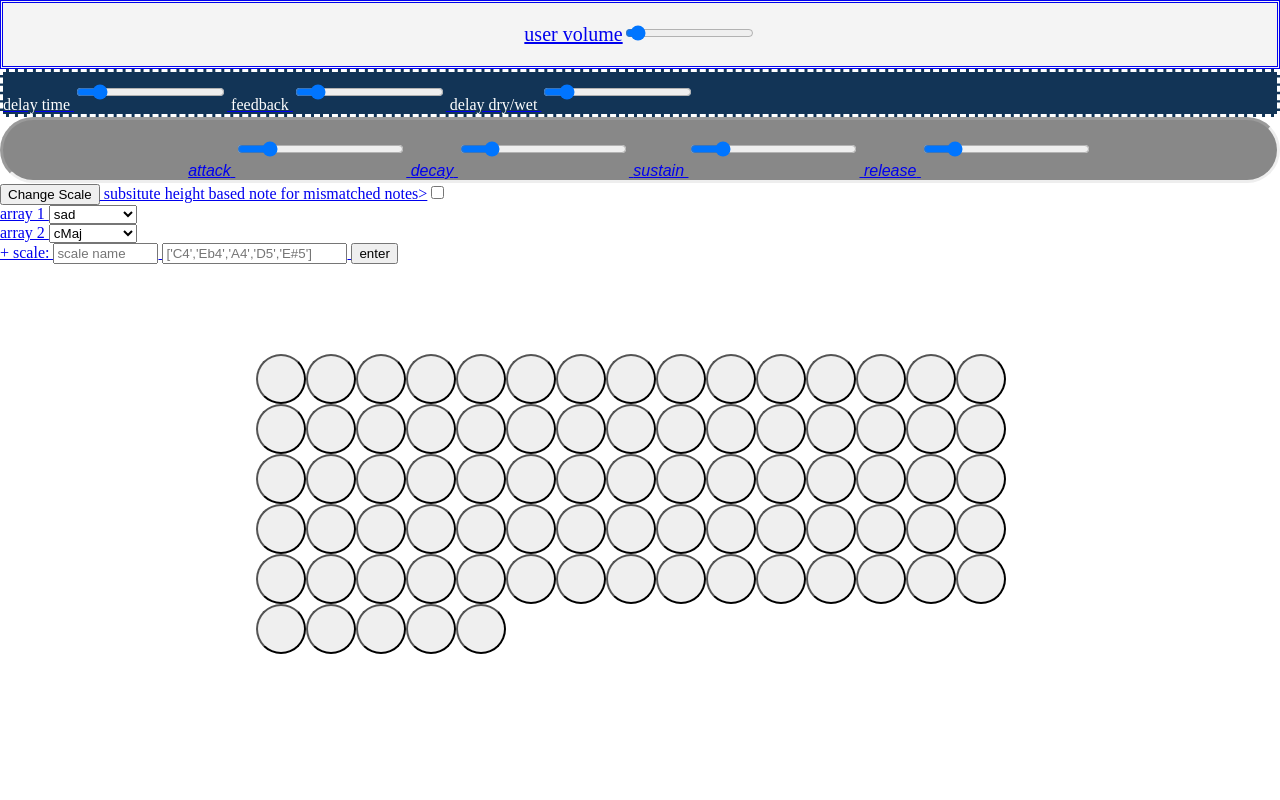
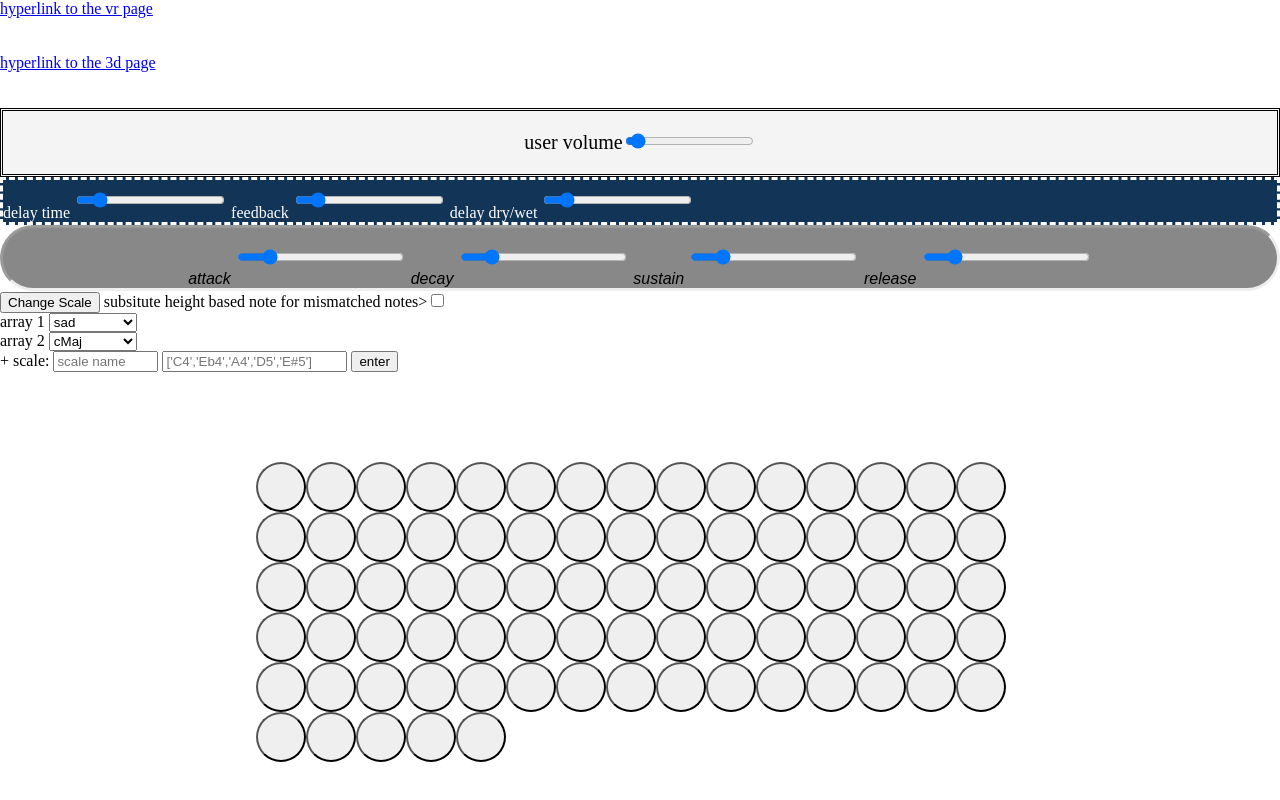
Before and after one commit to il41/netjam, a website: page www/index.html in a window 1280 px wide. Drawn offline with nearby package versions, Linux system fonts and the light colour scheme; no server answers.

Commit message:
fixed links

```diff
--- a/www/index.html
+++ b/www/index.html
@@ -6,7 +6,10 @@
         <link rel="stylesheet" href="css/styles.css">
     </head>
     <body>
-      <a href="index2.html">
+      <div><a href="index2.html">hyperlink to the vr page</a></div>
+        <br></br>
+        <div><a href="index2.html">hyperlink to the 3d page</a></div>
+          <br></br>
       <div class="gui" id "outputScreen">user volume<input type="range" min="1" max="1000" value="50" class="slider" id="userVolume"></div>
       <div class= "noselect">
       <div class="delaycontainer">
```
